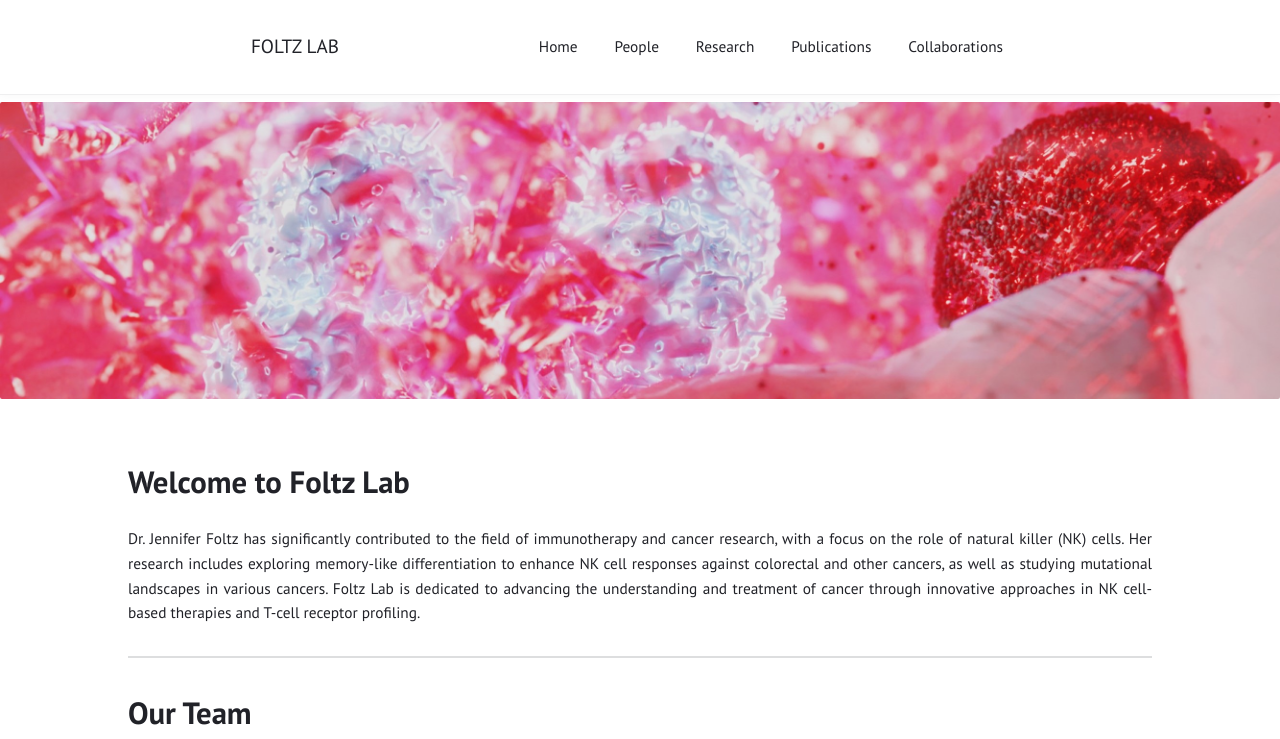
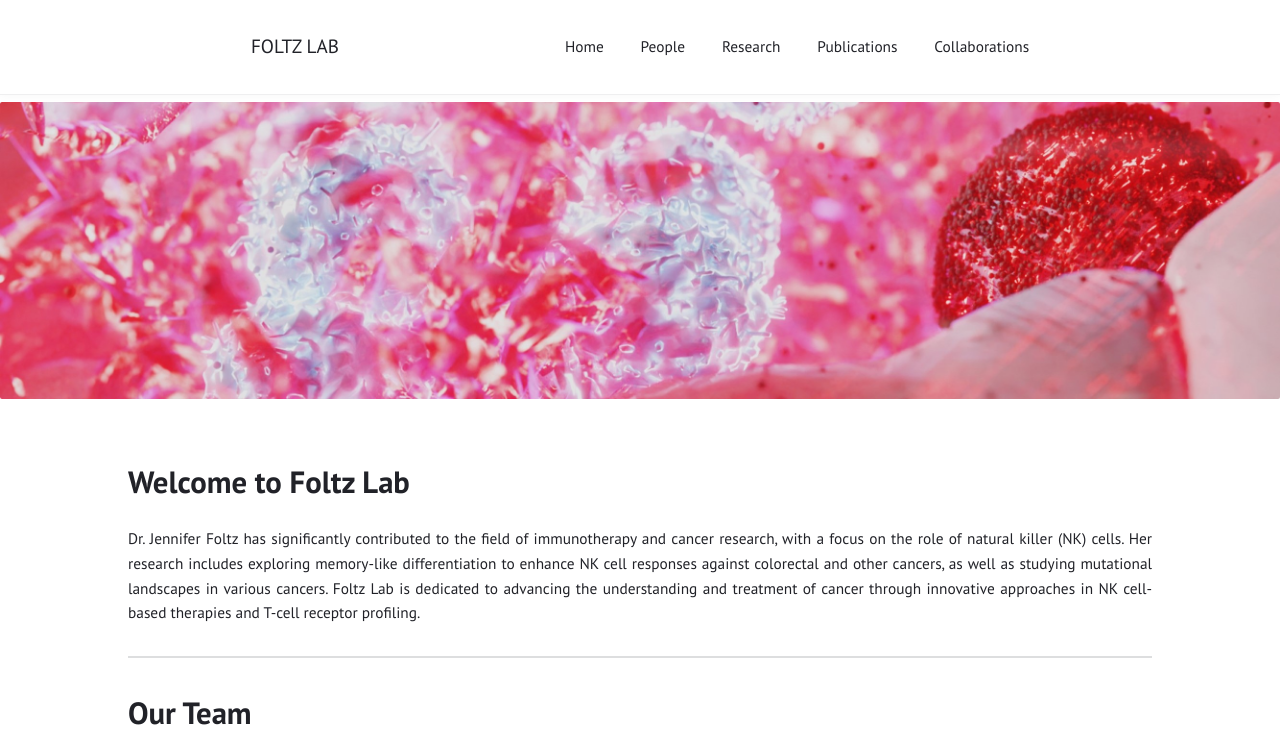
Before and after one commit to Foltz-Lab/Foltz-Lab.github.io, a Jekyll site: the page built from index.html, in a window 1280 px wide. Shown: the top 739 px of the page. Built offline with Jekyll 4.4.1, drawn with Linux system fonts in a browser that asks for light colours; grey boxes are pictures that could not be loaded.

Commit message:
Update layout.sass

```diff
--- a/_sass/layout.sass
+++ b/_sass/layout.sass
@@ -12,7 +12,7 @@
   justify-content: space-between
   margin-left: calc(-50vw + 50%)  // Center the footer within the viewport
   margin-right: calc(-50vw + 50%)
-  padding: 1.5em
+  padding: 0.5em
 
 .container
   width: 100%
@@ -28,7 +28,7 @@
   margin: 0 0 .1em
 
 nav
-  margin: .5em
+  margin: .5em -1.2em
 
 nav a
   margin: .5em 1.2em
```
